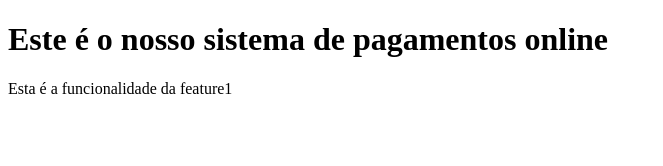
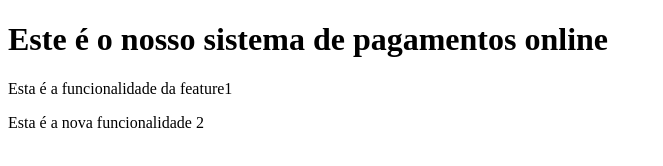
Before and after one commit to edilsonroque/SistemaPagamentos, a plain HTML site: page index.html in a window 1280 px wide. Shown: the whole page, without its empty margins (0-663 px from the left). Drawn offline with Linux system fonts and the light colour scheme.

Commit message:
funcionalidade2

```diff
--- a/index.html
+++ b/index.html
@@ -8,5 +8,6 @@
 <body>
     <h1>Este é o nosso sistema de pagamentos online</h1>
     <p>Esta é a funcionalidade da feature1</p>
+    <p>Esta é a nova funcionalidade 2</p>
 </body>
 </html>
```
